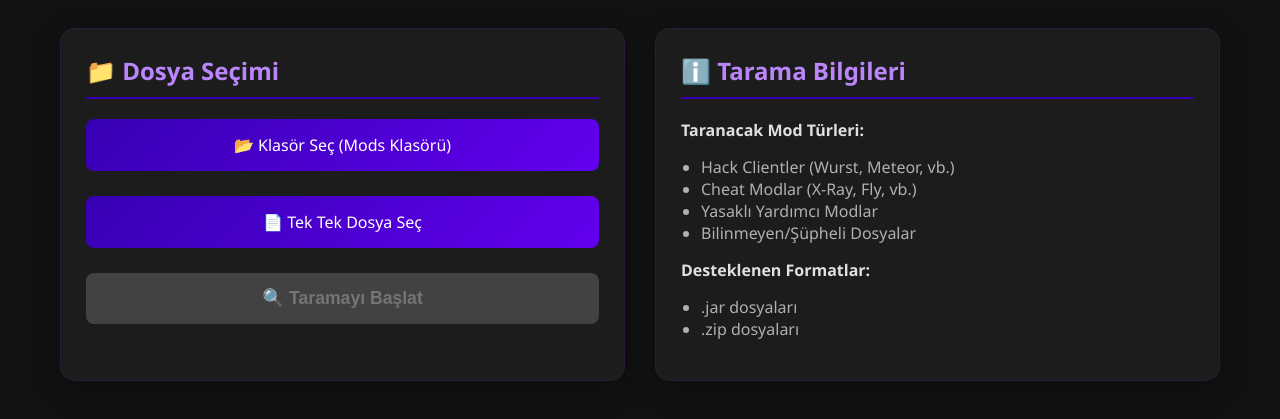
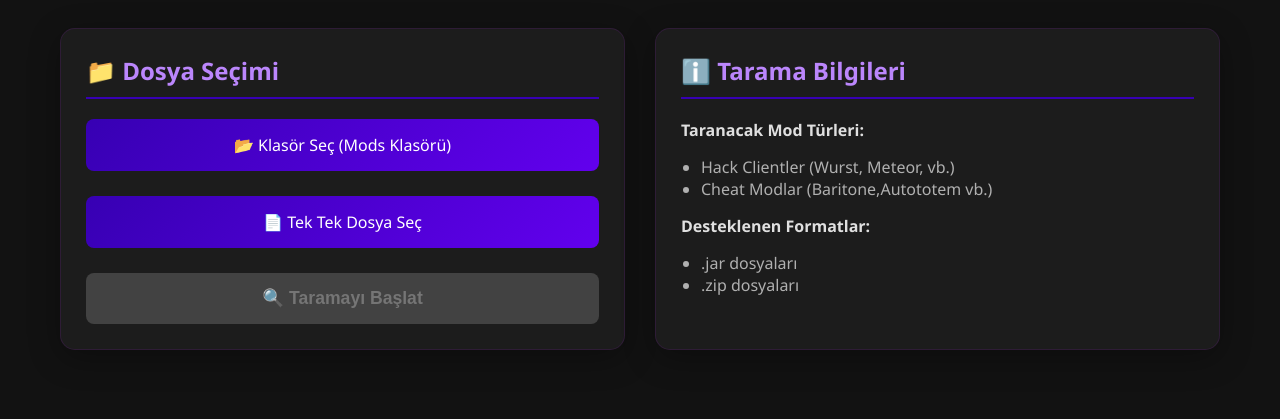
Before and after one commit to Vuzzlee/index.html, a plain HTML site: page index.html in a window 1280 px wide. Shown: the part 173-592 px from the top of the page. Drawn offline with Linux system fonts and the light colour scheme.

Commit message:
index.html

```diff
--- a/index.html
+++ b/index.html
@@ -369,9 +369,7 @@
                 <p><strong>Taranacak Mod Türleri:</strong></p>
                 <ul style="margin: 15px 0; padding-left: 20px; color: #b0b0b0;">
                     <li>Hack Clientler (Wurst, Meteor, vb.)</li>
-                    <li>Cheat Modlar (X-Ray, Fly, vb.)</li>
-                    <li>Yasaklı Yardımcı Modlar</li>
-                    <li>Bilinmeyen/Şüpheli Dosyalar</li>
+                    <li>Cheat Modlar (Baritone,Autototem vb.)</li>
                 </ul>
 
                 <p><strong>Desteklenen Formatlar:</strong></p>
@@ -449,6 +447,7 @@
     { name: "Nametag", keywords: ["nametag"] },
     { name: "Pingbypass", keywords: ["pingbypass", "pingbp"] },
     { name: "Auto armor", keywords: ["autoarmor", "autoearmor"] },
+    { name: "Grim Client", keywords: ["grimclient", "grimclient"] },
     { name: "Auto pot", keywords: ["autopot", "autopot"] }
 ];
 
```
